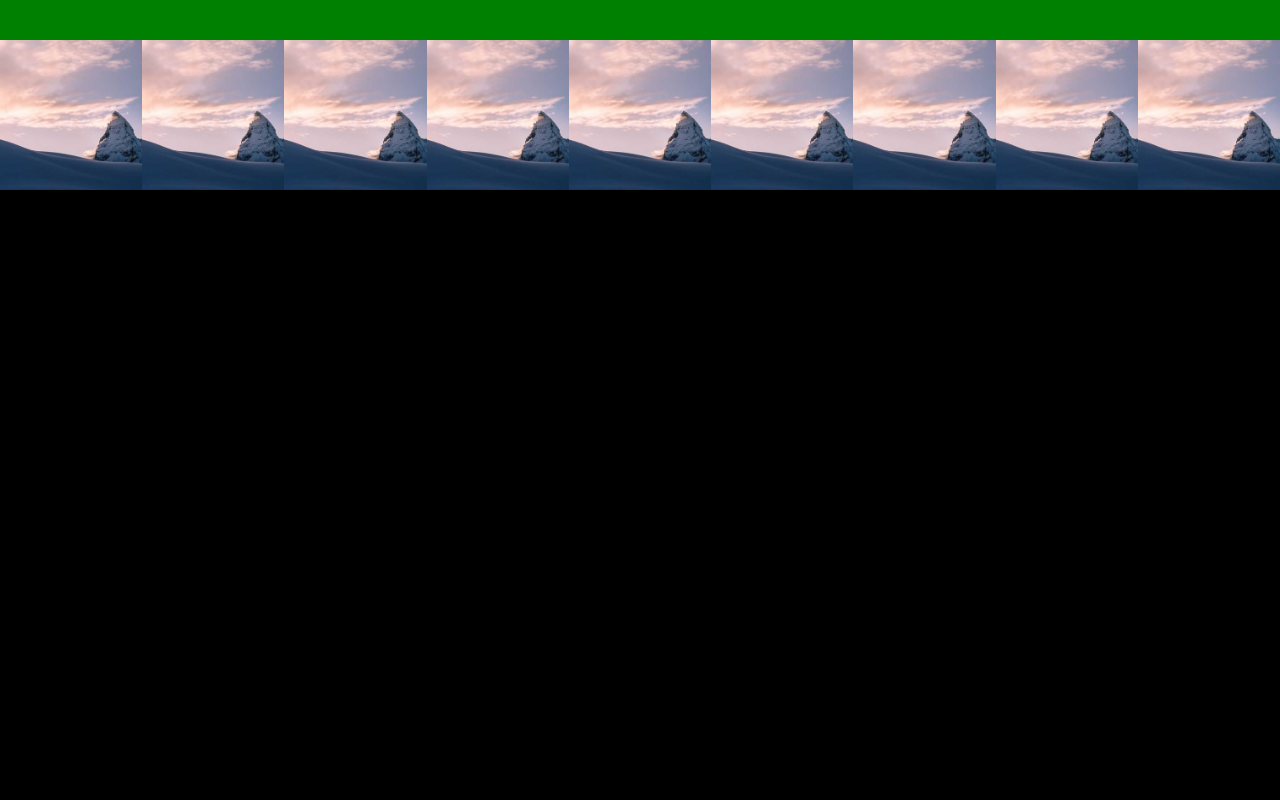
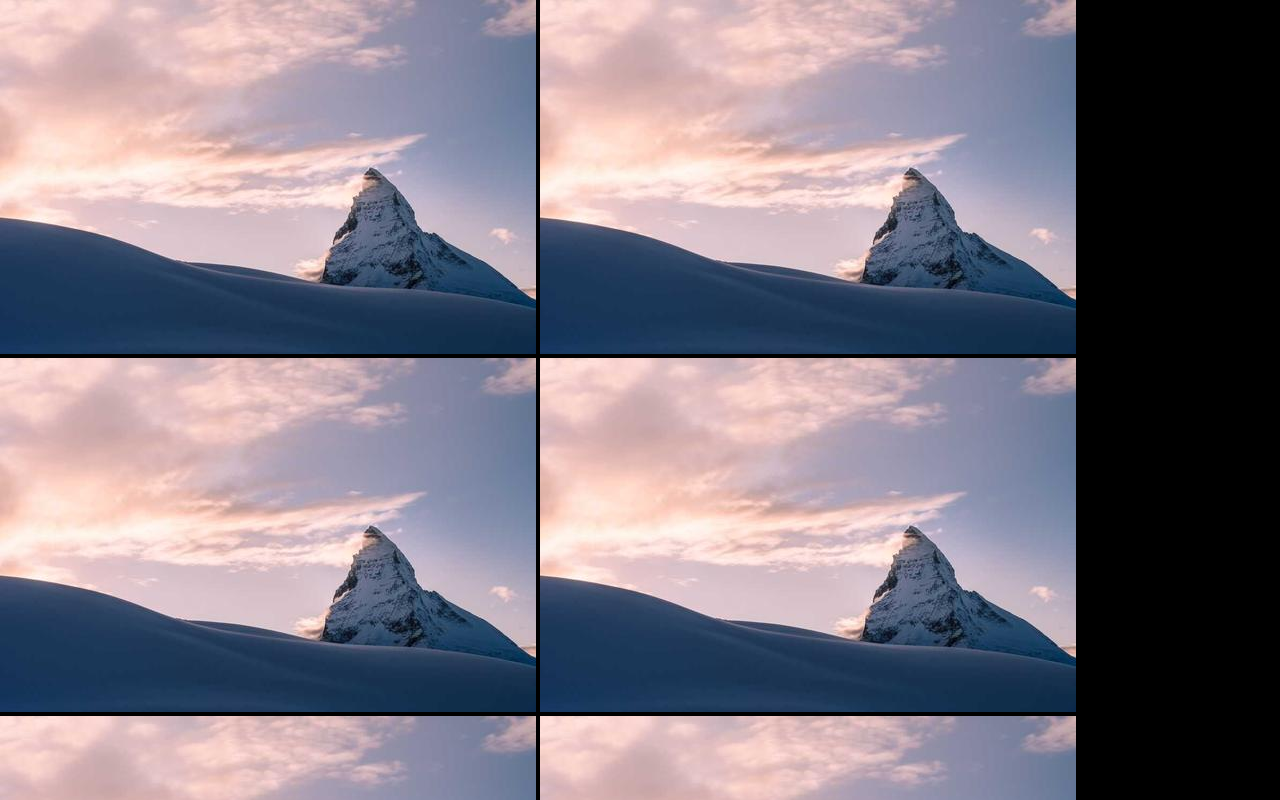
Before and after one commit to Simone-Corso/html-css-zoom, a plain HTML site: page index.html in a window 1280 px wide. Shown: the top 800 px of the page. Drawn offline with Linux system fonts and the light colour scheme.

Commit message:
inserito delle immagini

```diff
--- a/index.html
+++ b/index.html
@@ -7,46 +7,23 @@
     <title>Zoom</title>
 </head>
 <body>
-    <div id="taskbar"></div>
+
     <main>
-        <section class="gallery">
-            <article class="partecipant">
-            <img class="partecipant-image" src="./img/866-536x354.jpg" alt="montain">
-            <span class="partecipant-name"></span>
-        </article>
-        <article class="partecipant">
-            <img class="partecipant-image" src="./img/866-536x354.jpg" alt="montain">
-            <span class="partecipant-name"></span>
-        </article>
-        <article class="partecipant">
-            <img class="partecipant-image" src="./img/866-536x354.jpg" alt="montain">
-            <span class="partecipant-name"></span>
-        </article>
-        <article class="partecipant">
-            <img class="partecipant-image" src="./img/866-536x354.jpg" alt="montain">
-            <span class="partecipant-name"></span>
-        </article>
-        <article class="partecipant">
-            <img class="partecipant-image" src="./img/866-536x354.jpg" alt="montain">
-            <span class="partecipant-name"></span>
-        </article>
-        <article class="partecipant">
-            <img class="partecipant-image" src="./img/866-536x354.jpg" alt="montain">
-            <span class="partecipant-name"></span>
-        </article>
-        <article class="partecipant">
-            <img class="partecipant-image" src="./img/866-536x354.jpg" alt="montain">
-            <span class="partecipant-name"></span>
-        </article>
-        <article class="partecipant">
-            <img class="partecipant-image" src="./img/866-536x354.jpg" alt="montain">
-            <span class="partecipant-name"></span>
-        </article>
-        <article class="partecipant">
-            <img class="partecipant-image" src="./img/866-536x354.jpg" alt="montain">
-            <span class="partecipant-name"></span>
-        </article>
-        </section>
+        <div class="container">
+            <div class="row">
+            <img src="./img/866-536x354.jpg" alt="montain">
+            <img src="./img/866-536x354.jpg" alt="montain">
+            <img src="./img/866-536x354.jpg" alt="montain">
+            <img src="./img/866-536x354.jpg" alt="montain">
+            <img src="./img/866-536x354.jpg" alt="montain">
+            <img src="./img/866-536x354.jpg" alt="montain">
+            <img src="./img/866-536x354.jpg" alt="montain">
+            <img src="./img/866-536x354.jpg" alt="montain">
+            <img src="./img/866-536x354.jpg" alt="montain">
+
+        </div>
+    </div>
+
     </main>
 </body>
 </html>
--- a/style.css/style.css
+++ b/style.css/style.css
@@ -8,49 +8,3 @@ body{
     color: white;
     background-color: black;
 }
-
-#taskbar{
-    height: 40px;
-    background-color: green;
-
-}
-main{
-    height: calc(100vh - 130px);
-    overflow: auto;
-}
-
-main section.gallery{
-    display: flex;
-    flex: wrap;
-    justify-content: center;
-    align-items: center;
-
-}
-
-article{
-width: 250px;
-height: 150px;
-position: relative;
-}
-
-article span.partecipant-name{
-    position: absolute;
-    left: 0;
-    bottom: 0;
-    background-color: ;
-    padding: 0 2rem;
-
-
-}
-
-article img.partecipant-image{
-    height: 100%;
-    width: 100%;
-    object-fit: cover;
-    object-position: center;
-}
-
-header{
-    height: 90px;
-    background-color: pink;
-}
```
